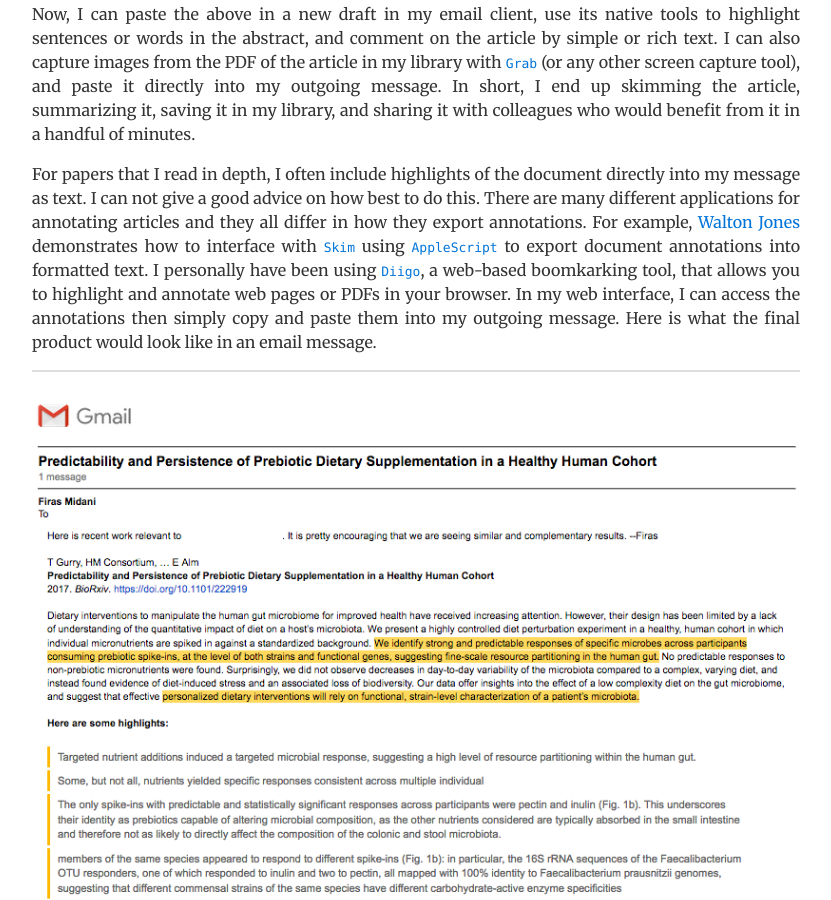
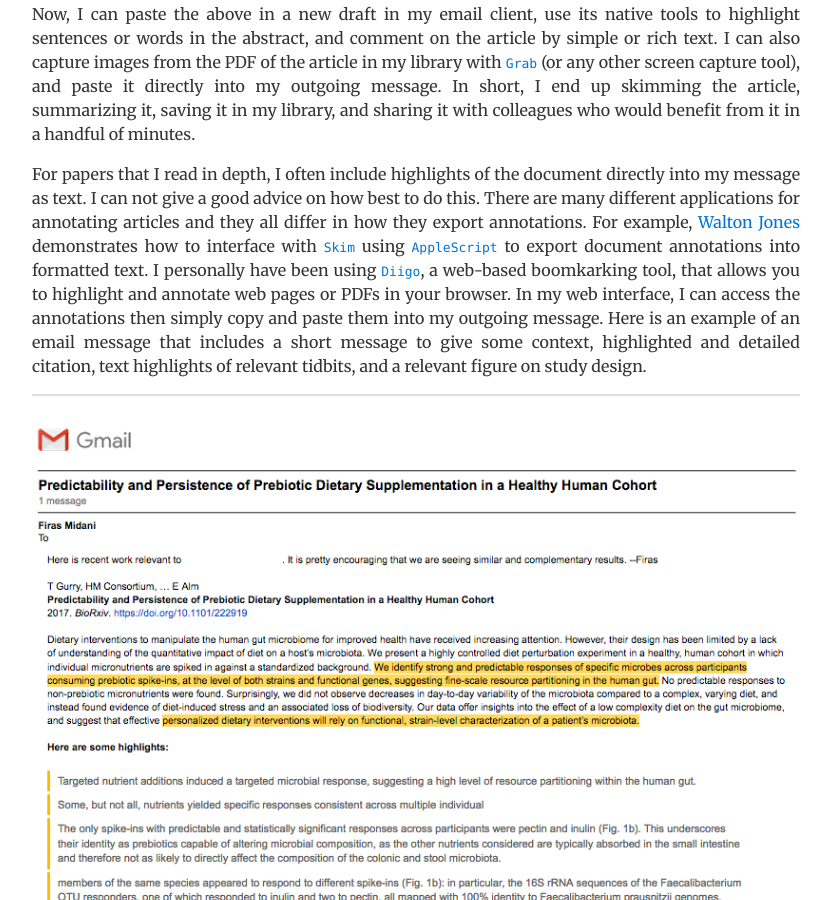
Before and after one commit to firasmidani/firasmidani.github.io, a Jekyll site: the page built from _posts/2017-07-24-email-social-article-sharing-tips.md, in a window 1280 px wide and 900 px high, scrolled down 2418 px. Shown: the whole window, without its empty margins (224-1055 px from the left). Built offline with Jekyll 4.4.1, drawn with Linux system fonts in a browser that asks for light colours; formulas are drawn with MathJax 3; comment, search, counter and statistics services are not loaded.

Commit message:
Update 2017-07-24-email-social-article-sharing-tips.md

```diff
--- a/_posts/2017-07-24-email-social-article-sharing-tips.md
+++ b/_posts/2017-07-24-email-social-article-sharing-tips.md
@@ -41,7 +41,7 @@ This is definitely a lot better than a URL. However, **you can easily create and
 
 Now, I can paste the above in a new draft in my email client, use its native tools to highlight sentences or words in the abstract, and comment on the article by simple or rich text. I can also capture images from the PDF of the article in my library with [`Grab`](https://en.wikipedia.org/wiki/Grab_(software)) (or any other screen capture tool<a></a>), and paste it directly into my outgoing message.   In short, I end up skimming the article, summarizing it, saving it in my library, and sharing it with colleagues who would benefit from it in a handful of minutes.
 
-For papers that I read in depth, I often include highlights of the document directly into my message as text. I can not give a good advice on how best to do this. There are many different applications for annotating articles and they all differ in how they export annotations.  For example, [Walton Jones](http://jones.kaist.edu/notebook/2012/09/an-academic-notetaking-workflow.html) demonstrates how to interface with [`Skim`](http://skim-app.sourceforge.net/)  using [`AppleScript`](https://en.wikipedia.org/wiki/AppleScript) to export document annotations into formatted text. I personally have been using [`Diigo`](https://www.diigo.com/index), a web-based boomkarking tool, that allows you to highlight and annotate web pages or PDFs in your browser.  In my web interface, I can access the annotations then simply copy and paste them into my outgoing message. Here is what the final product would look like in an email message.
+For papers that I read in depth, I often include highlights of the document directly into my message as text. I can not give a good advice on how best to do this. There are many different applications for annotating articles and they all differ in how they export annotations.  For example, [Walton Jones](http://jones.kaist.edu/notebook/2012/09/an-academic-notetaking-workflow.html) demonstrates how to interface with [`Skim`](http://skim-app.sourceforge.net/)  using [`AppleScript`](https://en.wikipedia.org/wiki/AppleScript) to export document annotations into formatted text. I personally have been using [`Diigo`](https://www.diigo.com/index), a web-based boomkarking tool, that allows you to highlight and annotate web pages or PDFs in your browser.  In my web interface, I can access the annotations then simply copy and paste them into my outgoing message. Here is an example of an email message that includes a short message to give some context, highlighted and detailed citation, text highlights of relevant tidbits, and a relevant figure on study design.
 
 ----------
 
```
